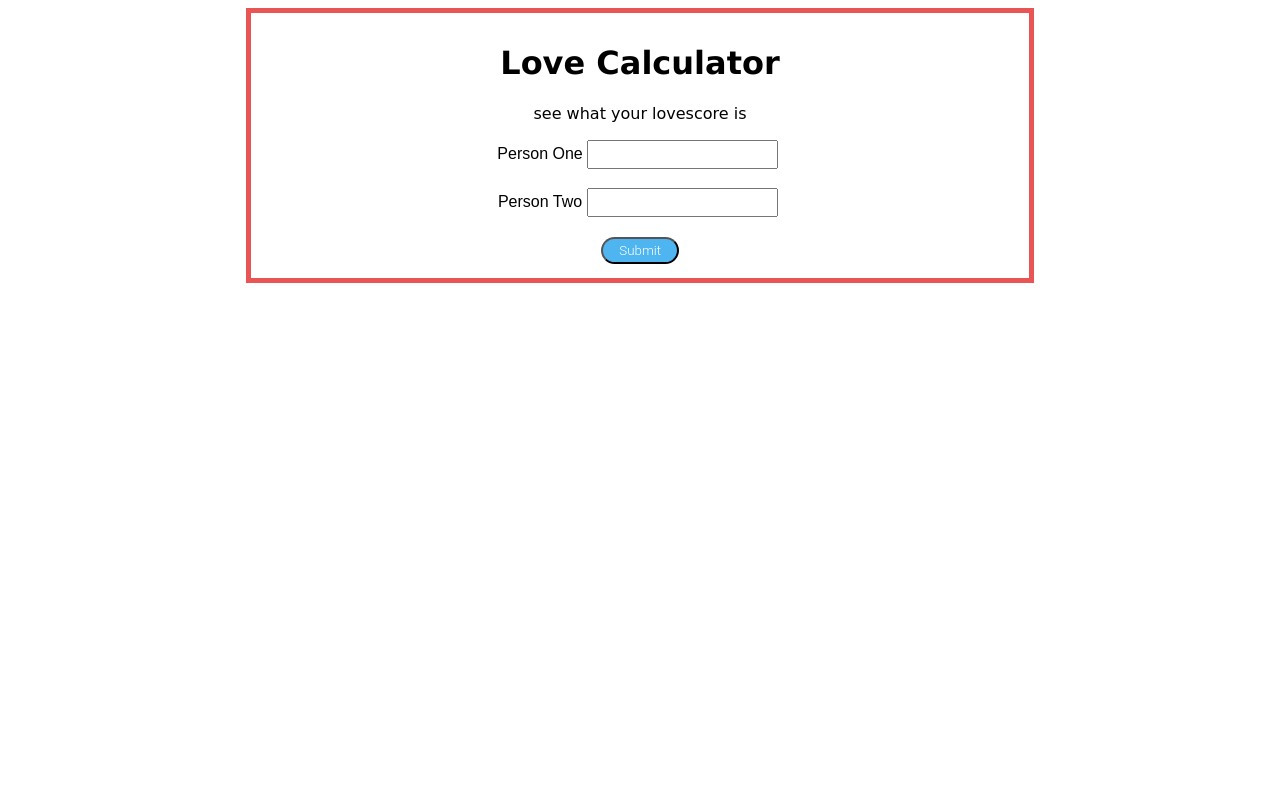
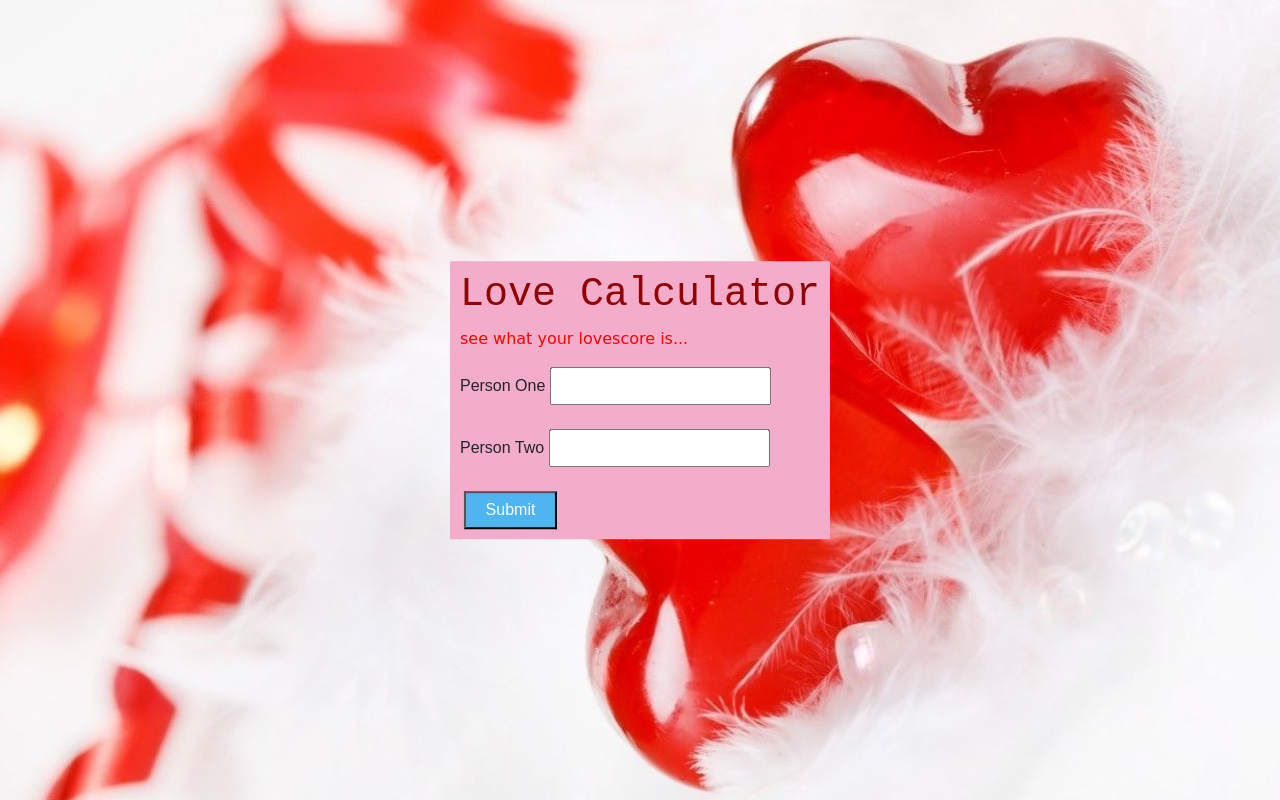
Before and after one commit to ttmgs/love-calculator, a plain HTML site: page index.html in a window 1280 px wide. Drawn offline with nearby package versions, Linux system fonts and the light colour scheme.

Commit message:
css changes

```diff
--- a/index.html
+++ b/index.html
@@ -5,15 +5,20 @@
     <meta http-equiv="X-UA-Compatible" content="IE=edge" />
     <meta name="viewport" content="width=device-width, initial-scale=1.0" />
     <link rel="stylesheet" href="style.css" />
-
+    <!-- bootstrap -->
+    <link
+      href="https://cdn.jsdelivr.net/npm/bootstrap@5.0.1/dist/css/bootstrap.min.css"
+      rel="stylesheet"
+      integrity="sha384-+0n0xVW2eSR5OomGNYDnhzAbDsOXxcvSN1TPprVMTNDbiYZCxYbOOl7+AMvyTG2x"
+      crossorigin="anonymous"
+    />
     <title>Love Calculator</title>
   </head>
   <body>
-    <div id="wallpaper"></div>
-
+    <div id="wallpaper">
       <div id="content">
         <h1 id="title">Love Calculator</h1>
-      <p id="sub">see what your lovescore is</p>
+        <p id="sub">see what your lovescore is...</p>
 
         <form>
           Person One
@@ -34,7 +39,6 @@
       <div id="score">
         <h1 id="h1"></h1>
       </div>
-
       <script
         type="text/javascript"
         src="https://ajax.googleapis.com/ajax/libs/jquery/3.5.1/jquery.min.js"
@@ -74,12 +78,13 @@
           if (love > 50) {
             $("#h1").html("Your lovescore is " + love + "%" + "😇");
           } else if (love < 50) {
-          $("#h1").text("Your lovescore is " + love + "%" + "😴");
+            $("#h1").text("Your lovescore is " + love + "%" );
           } else {
             $("#h1").text("Your lovescore is " + love + "%");
             return;
           }
         }
       </script>
+    </div>
   </body>
 </html>
--- a/style.css
+++ b/style.css
@@ -1,18 +1,21 @@
 
 #content {
-  margin: auto;
-  width: 60%;
-  border: 5px solid #e95555;
+  position: absolute;
+  left: 50%;
+  top: 50%;
+  transform: translate(-50%, -50%);
   padding: 10px;
-  text-align: center;
+  background-color: rgb(243, 172, 202);
 }
 
-/* #wallpaper {
-  background-image: url('./wallpaper.jpg');
-height: 50%;
+
+#wallpaper {
+background-image: url('./white.jpg');
+height: 100%;
 position: fixed;
 width: 100%;
-} */
+background-size: cover;
+}
 
 
 input {
@@ -25,11 +28,13 @@ form {
 }
 
 #title {
-  font-family: Verdana, Geneva, Tahoma, sans-serif;
+  font-family: monospace;
+  color: rgb(146, 3, 3);
 }
 
 #sub{
   font-family: cursive;
+  color: red;
 }
 
 button{
@@ -67,3 +72,13 @@ transition: all 0.2s;
   font-family: Verdana, Geneva, Tahoma, sans-serif;
   color: red;
 }
+
+
+#score {
+  position: absolute;
+  text-align: center;
+  bottom: 10px;
+  width: 50%;
+  left: 50%;
+  right: 50%;
+  }
```
Also changed, not shown: white.jpg (added). Lines whose indentation alone changed are shown as unchanged.
